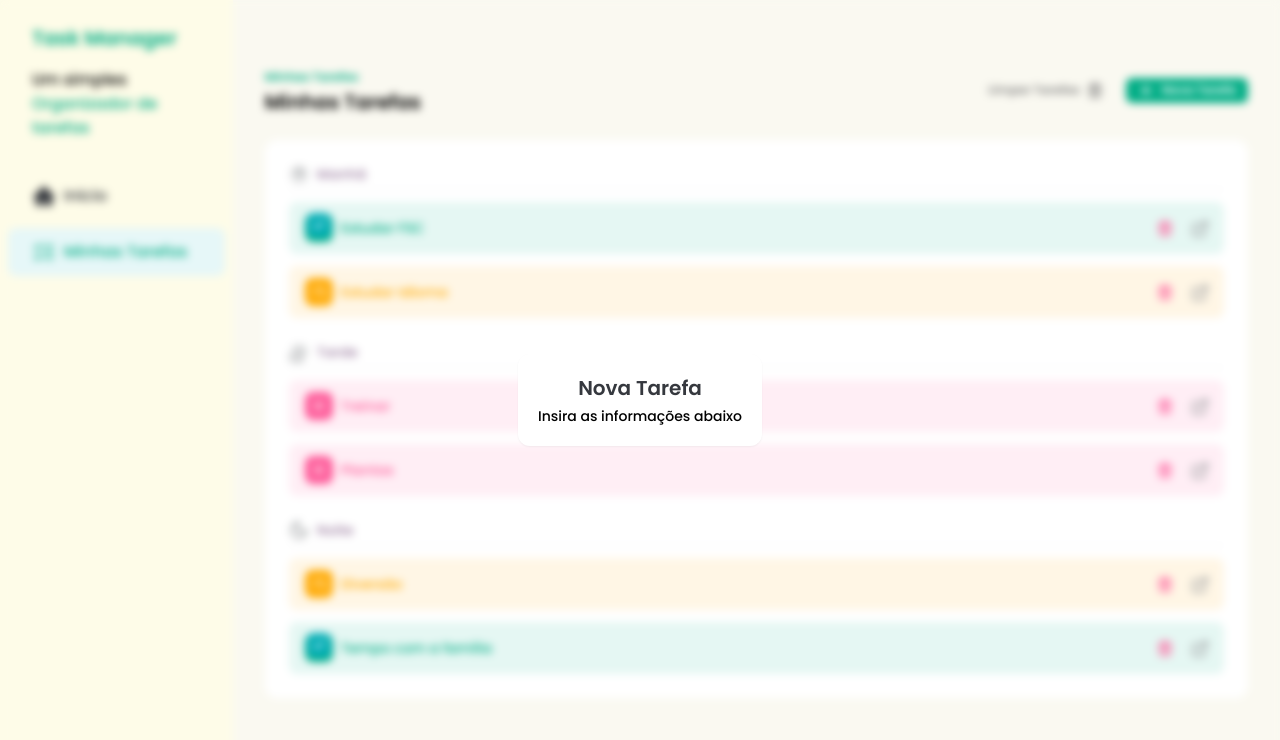
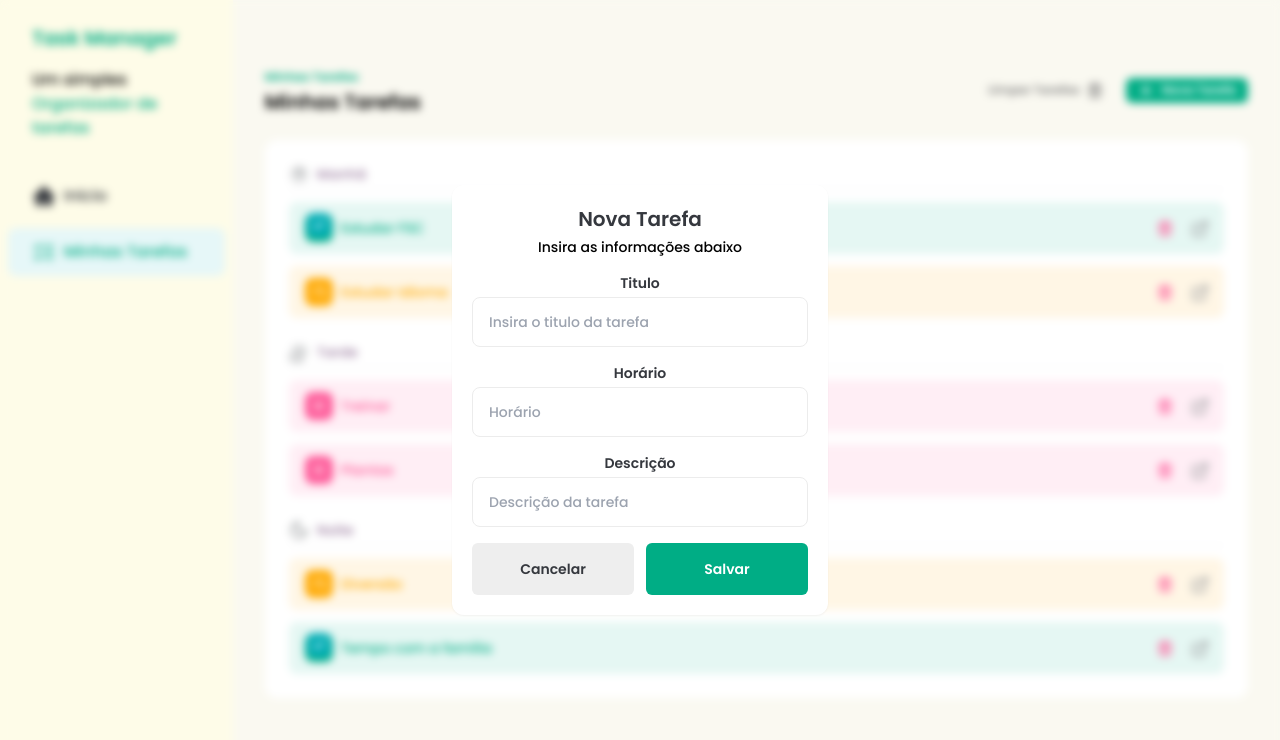
Before and after one commit to J27mendes/task-manager, a React (Vite) app: page / in a window 1280 px wide. Both pictures are taken after a click on the button "Nova Tarefa". Shown: the top 740 px of the page. Built offline with nearby package versions, Linux system fonts and the light colour scheme.

Commit message:
feat: ensure Add handleClose can be closed

```diff
--- a/src/components/AddTaskModal.jsx
+++ b/src/components/AddTaskModal.jsx
@@ -1,14 +1,43 @@
 import { createPortal } from 'react-dom'
 
-const AddTaskModal = ({ isOpen }) => {
+import Button from './Button'
+import Input from './Input'
+
+const AddTaskModal = ({ isOpen, handleClose }) => {
   if (!isOpen) return null
   return createPortal(
     <div className="fixed inset-0 flex h-screen items-center justify-center backdrop-blur-sm">
       <div className="rounded-xl bg-white p-5 text-center shadow-sm">
         <h2 className="text-xl font-semibold text-[#35383E]">Nova Tarefa</h2>
-        <p className="mt-1 text-sm text-[#9A9CF]">
+        <p className="mb-4 mt-1 text-sm text-[#9A9CF]">
           Insira as informações abaixo
         </p>
+        <div className="flex w-[336px] flex-col space-y-4">
+          <Input
+            id="title"
+            label="Titulo"
+            placeholder={'Insira o titulo da tarefa'}
+          />
+          <Input id="time" label="Horário" placeholder={'Horário'} />
+          <Input
+            id="description"
+            label="Descrição"
+            placeholder={'Descrição da tarefa'}
+          />
+          <div className="flex gap-3">
+            <Button
+              className="w-full"
+              variant="secundary"
+              size="large"
+              onClick={handleClose}
+            >
+              Cancelar
+            </Button>
+            <Button className="w-full" size="large">
+              Salvar
+            </Button>
+          </div>
+        </div>
       </div>
     </div>,
     document.body
--- a/src/components/Tasks.jsx
+++ b/src/components/Tasks.jsx
@@ -90,7 +90,10 @@
             <AddIcon />
             Nova Tarefa
           </Button>
-          <AddTaskModal isOpen={openModal} />
+          <AddTaskModal
+            isOpen={openModal}
+            handleClose={() => setOpenModal(false)}
+          />
         </div>
       </div>
       <div className="rounded-xl bg-white p-6">
```
